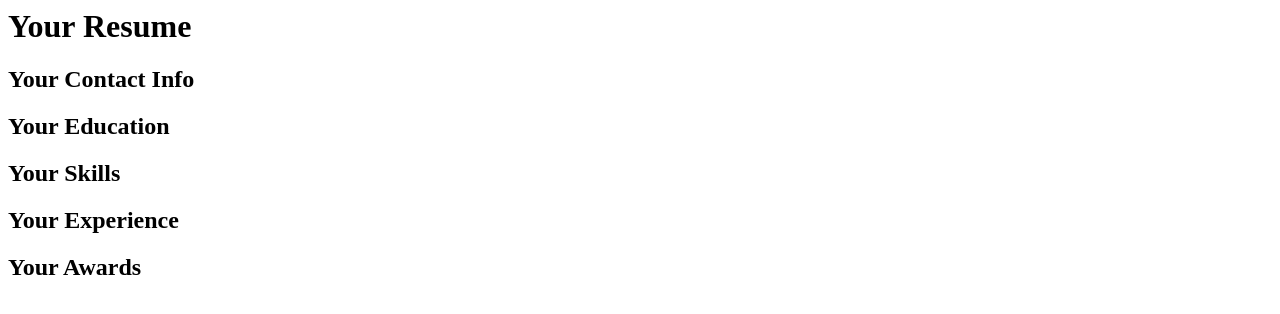
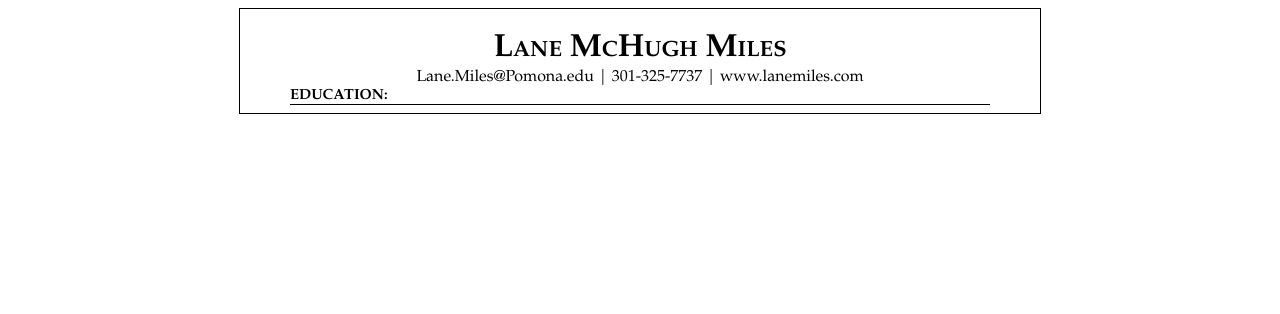
Before and after one commit to lanemiles/cvhub, a Django app: template cvhub_app/templates/view-my-resume.html in a window 1280 px wide. Shown: the top 314 px of the page. Run offline with Django 3.2, Linux system fonts and the light colour scheme; the template is opened without the code that fills it, so the values that code supplies are empty; some libraries are stand-ins or nearby versions.

Commit message:
adding css

```diff
--- /dev/null
+++ b/cvhub_app/templates/resume_template_css.css
@@ -0,0 +1,90 @@
+#container {
+	font-family: Garamond;
+	border: 1px solid black;
+	width: 800px;
+	margin: 0 auto;
+}
+
+span:hover {
+	color: blue;
+}
+
+.title {
+	text-align: center;
+	margin-bottom: 0px;
+}
+
+.contact {
+	text-align: center;
+
+}
+
+.summary {
+	text-align: center;
+	width: 700px;
+	margin: 0 auto;
+	margin-bottom: 15px;
+
+}
+
+.section {
+	width: 700px;
+	margin: 0 auto;
+}
+
+.section_name {
+	font-size: 11pt;
+}
+
+.section_hr {
+	border: 0px;
+	height: 1px;
+	background: black;
+	margin-top: -1px;
+}
+
+.row_right {
+	float: right;
+	max-width: 250px;
+
+}
+
+.row_left {
+	float: left;
+}
+
+.row_clear {
+	clear: both;
+	height: 1px;
+}
+
+
+.item {
+	margin-bottom: 15px;
+	margin-left: 10px;
+}
+
+.bullet_point_ul {
+	margin-top: 3px;
+	margin-bottom: 0px;
+}
+
+.bullet_point_li {
+	margin-top: 2px;
+	margin-left: -10px;
+}
+
+
+.small_caps {
+	font-variant: small-caps;
+}
+
+
+.bold {
+	font-weight: bold;
+}
+
+/*TODO*/
+.italics {
+	font-style: italic;
+}
--- a/cvhub_app/templates/view-my-resume.html
+++ b/cvhub_app/templates/view-my-resume.html
@@ -1,40 +1,86 @@
-<h1> Your Resume </h1>
+<html>
 
-<h2>Your Contact Info</h2>
-<h2>Your Education</h2>
+	<head>
 
-<ul>
-{% for info in education_list %}
-{% if info.enabled == True %}
-<li>
-	{{info.school}} in {{info.location}} {% with info.id|stringformat:"s" as id %}<a href='/edit-education/{{id}}'>Edit</a>{% endwith %}
-		<ul>
-			<li> Attending from {{info.start_date}} to {{info.end_date}}
-			</li>
-			<li> GPA: {{info.gpa}}
-			</li>
-			<li> Degree: {{info.get_degree_type_display}}
-			</li>
-			<li> Enabled: {{info.enabled}}
-			</li>
-			{% for key, value in bps.items %}
-			{% if key == info %}
-			{% for text in value %}
+		<script src="https://ajax.googleapis.com/ajax/libs/jquery/2.1.4/jquery.min.js"></script>
+		<link rel='stylesheet' href='resume_template_css.css' />
 
-			<li>
-			{{text.text}}
-			</li>
+	</head>
 
-			{% endfor %}
-			{% endif %}
-			{% endfor %}
-		</ul>
-</li>
+	<body>
 
-{% endif %}
-{% endfor %}
-</ul>
+		<div id='container'>
 
-<h2>Your Skills</h2>
-<h2>Your Experience</h2>
-<h2>Your Awards</h2>
+
+			<h1 class='title small_caps' database_id=34>Lane McHugh Miles</h1>
+
+			<div class='contact'>
+				<span class='email'>Lane.Miles@Pomona.edu</span>
+				<span class='divider_pipe'> | </span>
+				<span class='phone'>301-325-7737</span>
+				<span class='divider_pipe'> | </span>
+				<span class='url'>www.lanemiles.com</span>
+			</div>
+
+			<!-- <div class='summary'>
+				<span class='summary_text italics'>
+					A fast-learning and self-motivated student leader passionate about computer science, politics, and their intersections
+				</span>
+			</div> -->
+
+			<div class='section'>
+
+				<span class='section_name small_caps bold'>EDUCATION:</span>
+
+				<hr class='section_hr'>
+
+				{% for info in education_list %}
+				{% if info.enabled == True %}
+
+				<div class='item'>
+
+					<div class='main_row'>
+
+						<span class='row_left'>
+
+						<span class='item_title bold'>{{info.school}}</span>, <span class='item_sub_title'>{{info.location}}</span>
+
+						</span>
+
+						<span class='row_right'>
+
+						<span class='item_date italics'>Expected Graduation: May 2017</span>
+
+						</span>
+
+					</div>
+
+					<div class='row_clear'></div>
+
+					<div class='bullet_points'>
+
+						<ul class='bullet_point_ul'>
+
+							<li class='bullet_point_li'><span class='bullet_point_item'>BA, Computer Science</span></li>
+							<li class='bullet_point_li'><span class='bullet_point_item'>GPA: 3.98</span></li>
+							<li class='bullet_point_li'><span class='bullet_point_item'>Relevant Coursework: Data Structures and Algorithms, Intermediate Algorithms, Database Systems, Computer Systems, Introduction to Software Engineering, Computability and Logic, Linear Algebra, Discrete Mathematics</span></li>
+
+
+						</ul>
+
+					</div>
+
+				</div>
+
+				{% endif %}
+				{% endfor %}
+
+			</div>
+
+
+
+		</div>
+
+	</body>
+
+</html>
```
